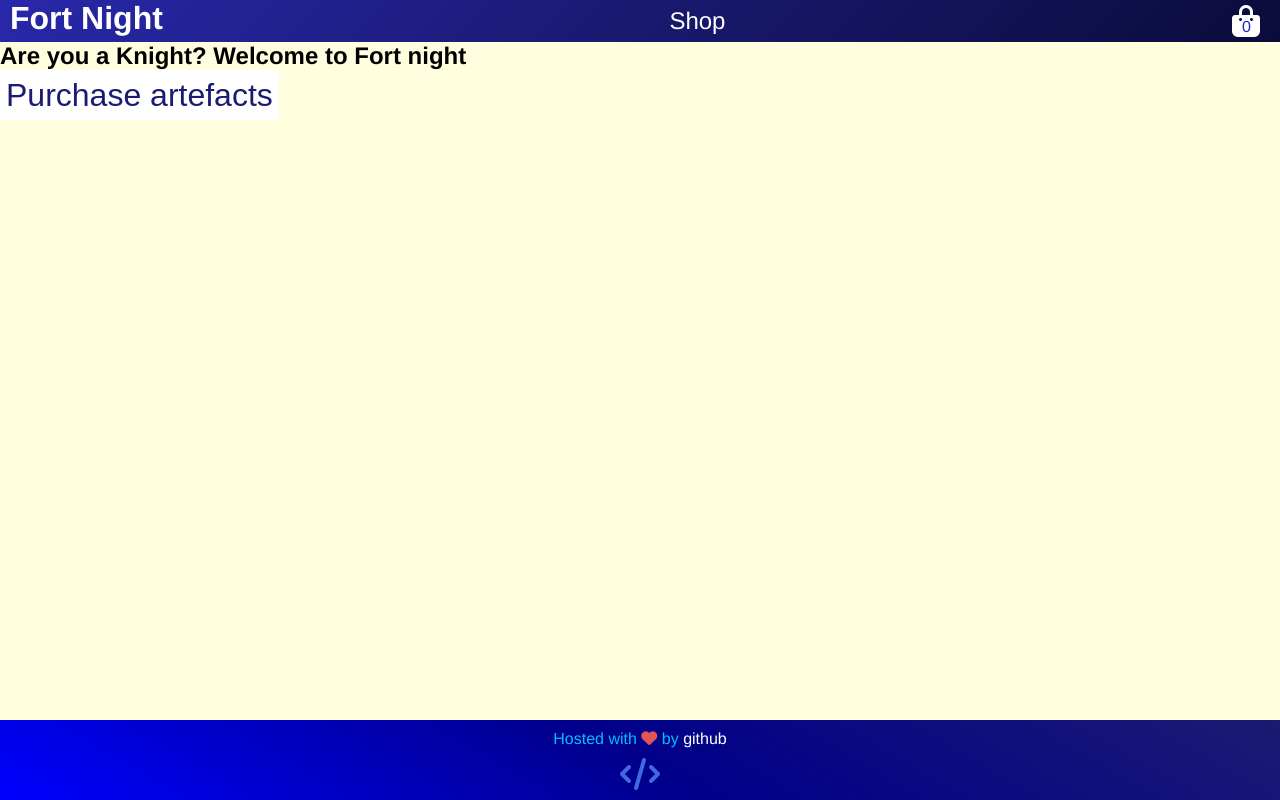
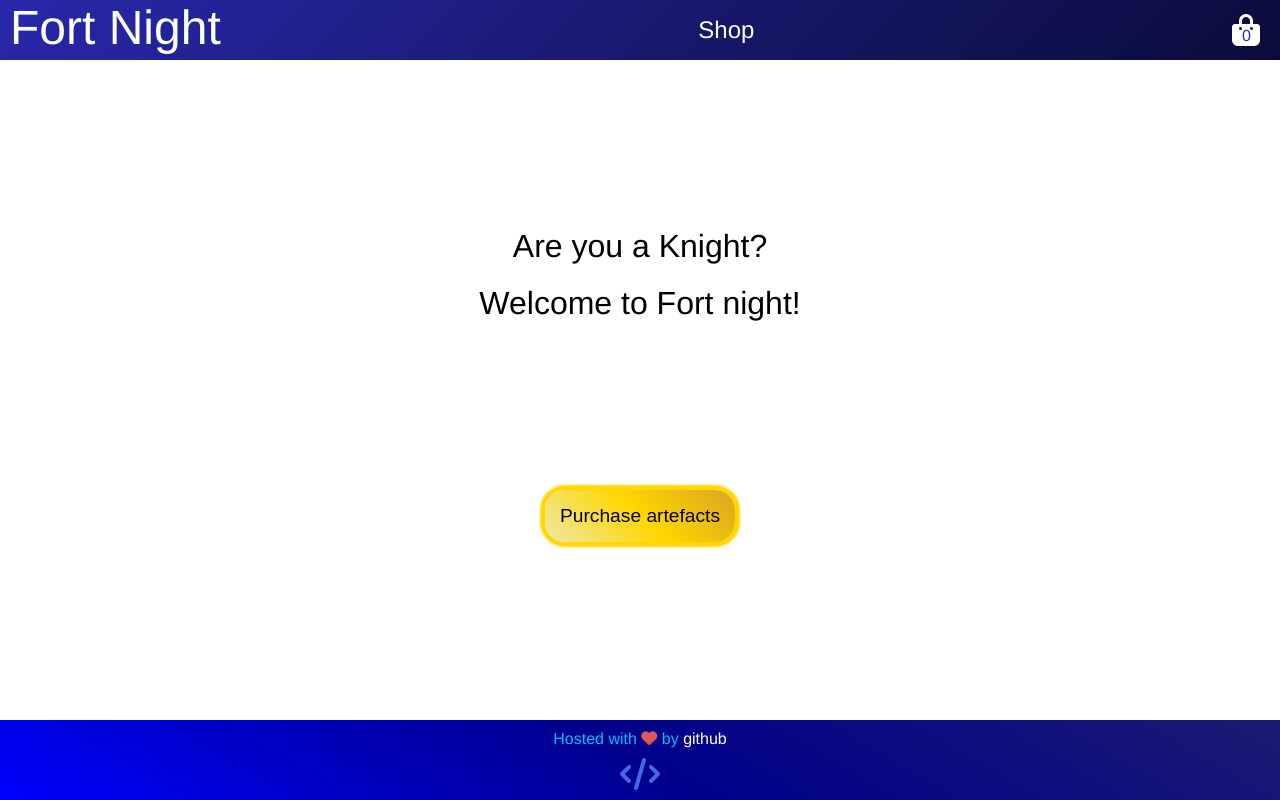
Before and after one commit to CodeSurfer3022/Shopping-cart, a React (Create React App) app: page / in a window 1280 px wide. Built offline with nearby package versions, Linux system fonts and the light colour scheme; no server answers.

Commit message:
Style home

```diff
--- a/public/stylesheets/styles.css
+++ b/public/stylesheets/styles.css
@@ -11,3 +11,12 @@ body {
 a {
     text-decoration: none;
 }
+
+button {
+    cursor: pointer;
+    border: none;
+}
+
+button:focus {
+    outline: none;
+}
--- a/src/Components/additional components/Header.css
+++ b/src/Components/additional components/Header.css
@@ -6,7 +6,8 @@ header {
 }
 
 h1 {
-    font-size: 2em;
+    font-size: 3em;
+    font-weight: normal;
     margin: 0 0 5px 10px;
 }
 
--- a/src/Components/main components/Home.css
+++ b/src/Components/main components/Home.css
@@ -1,17 +1,23 @@
 .home {
     height: 100px;
-    background: lightyellow;
     flex: 2;
+    text-align: center;
 }
 
-.home a {
-    color: #0b0b3b;
+.home h2 {
+    position: relative;
+    top: 20%;
+    margin: 20px;
+    font-size: xx-large;
+    font-weight: normal;
 }
 
 .home button {
-    height: 50px;
-    background: white;
-    font-size: 2em;
-    color: #1b1b72;
-    border: none;
+    padding: 15px;
+    position: relative;
+    top: 40%;
+    font-size: larger;
+    box-shadow: 0 0 2px 5px gold;
+    border-radius: 20px;
+    background: linear-gradient(45deg, palegoldenrod, gold , goldenrod);
 }
--- a/src/Components/main components/Home.js
+++ b/src/Components/main components/Home.js
@@ -3,9 +3,10 @@ import {Link} from "react-router-dom";
 import './Home.css'
 
 function Home() {
-    return(
+  return (
     <div className="home">
-            <h2>Are you a Knight? Welcome to Fort night</h2>
+      <h2>Are you a Knight?</h2>
+      <h2>Welcome to Fort night!</h2>
       <Link to="/shop">
         <button>Purchase artefacts</button>
       </Link>
```
Lines whose indentation alone changed are shown as unchanged.
